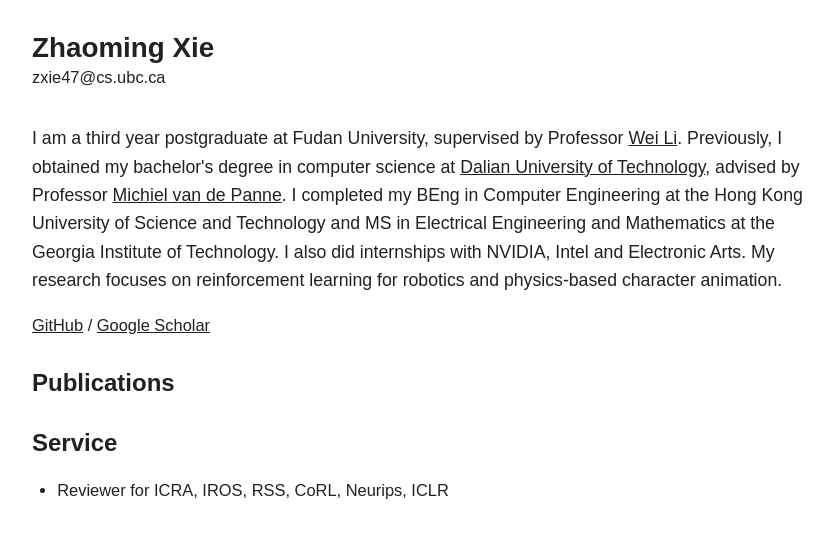
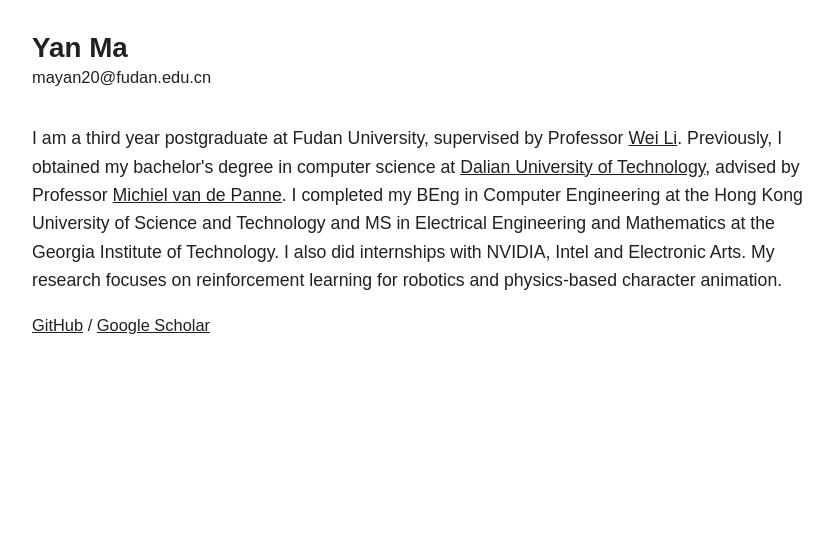
Before and after one commit to mantle2048/mantle2048.github.io, a plain HTML site: page index.html in a window 1280 px wide. Shown: the whole page, without its empty margins (208-1041 px from the left). Drawn offline with Linux system fonts and the light colour scheme.

Commit message:
Update index.html

```diff
--- a/index.html
+++ b/index.html
@@ -107,8 +107,8 @@
     <main>
       <div>
         <div style="display: inline-block; vertical-align: middle; padding-right: 6%;">
-          <h1 style="margin: 0;">Zhaoming Xie</h1>
-          <p style="margin: 0 0 1em 0;">zxie47@cs.ubc.ca</p>
+          <h1 style="margin: 0;">Yan Ma</h1>
+          <p style="margin: 0 0 1em 0;">mayan20@fudan.edu.cn</p>
         </div>
         <!-- <div style="display: inline-block; vertical-align: middle; width: 128px;">
           <img alt="portrait" src="/static/portrait.webp" width="222" height="222" style="border-radius: 50%;">
@@ -119,17 +119,10 @@
       </p>
       <!-- <p><span style="font-weight: 600">News</span>: I will join Adobe Research as an intern in May 2021.</p> -->
       <p>
-        <a href="https://github.com/ZhaomingXie">GitHub</a>
+        <a href="https://github.com/mantle2048">GitHub</a>
         /
-        <a href="https://scholar.google.ca/citations?user=qDsqFkMAAAAJ&hl=en">Google Scholar</a>
+        <a href="https://scholar.google.co.jp/citations?user=tnJyAAoAAAAJ&hl=en">Google Scholar</a>
       </p>
-      <h2>Publications</h2>
-      <ul id="publist">
-      </ul>
-      <h2>Service</h2>
-      <ul>
-        <li>Reviewer for ICRA, IROS, RSS, CoRL, Neurips, ICLR</li>
-      </ul>
     </main>
   </body>
 </html>
```
